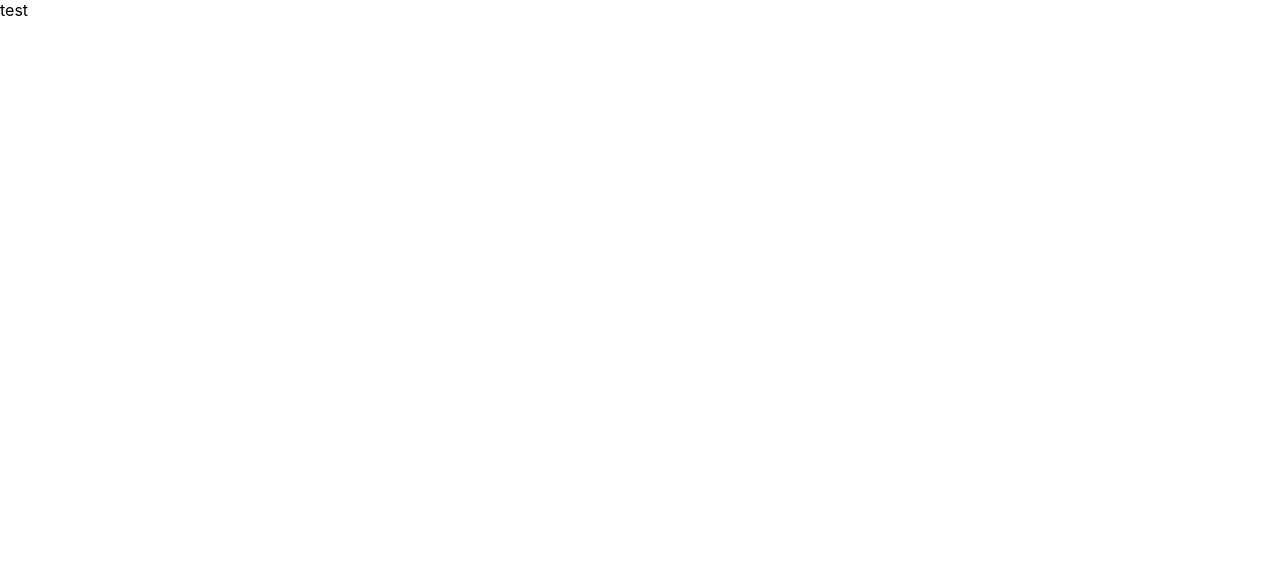
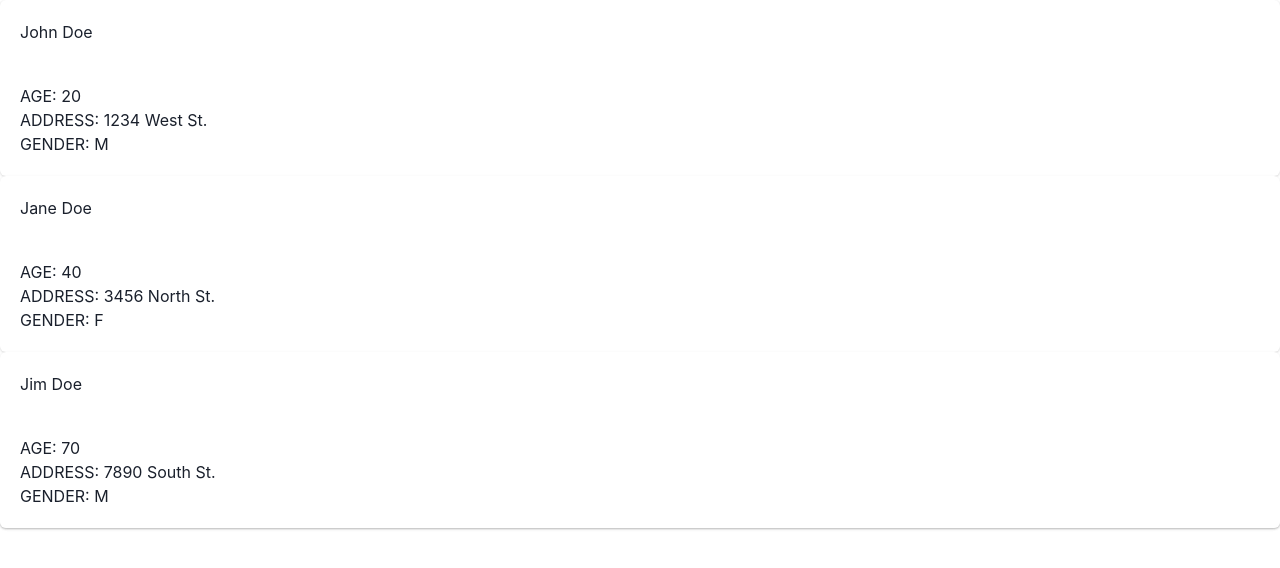
Before and after one commit to ryan-ching/patient-diagnoses, a React (Create React App) app: page / in a window 1280 px wide. Shown: the top 568 px of the page. Built offline with nearby package versions, Linux system fonts and the light colour scheme.

Commit message:
Added patient dummy data, imported chakra-ui for styling

```diff
--- a/package.json
+++ b/package.json
@@ -3,9 +3,13 @@
   "version": "0.1.0",
   "private": true,
   "dependencies": {
+    "@chakra-ui/react": "^2.8.2",
+    "@emotion/react": "^11.11.4",
+    "@emotion/styled": "^11.11.5",
     "@testing-library/jest-dom": "^5.17.0",
     "@testing-library/react": "^13.4.0",
     "@testing-library/user-event": "^13.5.0",
+    "framer-motion": "^11.2.4",
     "react": "^18.3.1",
     "react-dom": "^18.3.1",
     "react-scripts": "^5.0.1",
--- a/src/App.js
+++ b/src/App.js
@@ -1,12 +1,15 @@
+import React from 'react';
+import PatientSection from './components/PatientSection';
+import { ChakraProvider } from '@chakra-ui/react';
 
 
 function App() {
   return (
-    <div className="App">
-      <header className="App-header">
-        test
-      </header>
-    </div>
+    <ChakraProvider>
+      <div>
+        <PatientSection />
+      </div>
+    </ChakraProvider>
   );
 }
 
--- /dev/null
+++ b/src/components/Data.js
@@ -0,0 +1,37 @@
+export const PatientList = [
+    {
+        name: "John Doe",
+        age: 20,
+        Address: "1234 West St.",
+        gender: "M"
+    },
+    {
+        name: "Jane Doe",
+        age: 40,
+        address: "3456 North St.",
+        Gender: "F"
+    },
+    {
+        name: "Jim Doe",
+        age: 70,
+        address: "7890 South St.",
+        Gender: "M"
+    },
+]
+
+export const symptoms = ["Cough", "Fever", "Shortness of breath", "Sore throat", "Loss of taste" , "Loss of smell"]
+
+export const diagnoses = [
+    {
+        name: "COVID-19",
+        symptoms: ["Cough", "Fever", "Shortness of breath", "Sore throat", "Loss of taste" , "Loss of smell"]
+    },
+    {
+        name: "Flu",
+        symptoms: ["Cough", "Fever", "Sore throat"]
+    },
+    {
+        name: "Cold",
+        symptoms: ["Cough", "Sore throat"]
+    }
+]
--- /dev/null
+++ b/src/components/PatientSection.js
@@ -0,0 +1,42 @@
+import React from "react";
+// import { PatientList } from "./Data";
+import { Card, CardHeader, CardBody, CardFooter } from '@chakra-ui/react'
+const PatientList = [
+    {
+        name: "John Doe",
+        age: 20,
+        address: "1234 West St.",
+        gender: "M"
+    },
+    {
+        name: "Jane Doe",
+        age: 40,
+        address: "3456 North St.",
+        gender: "F"
+    },
+    {
+        name: "Jim Doe",
+        age: 70,
+        address: "7890 South St.",
+        gender: "M"
+    },
+]
+
+const PatientSection = () => {
+    return (
+        <Card>
+            {PatientList.map((patient, index) => (
+                <Card key={index}>
+                    <CardHeader>{patient.name}</CardHeader>
+                    <CardBody>
+                        <p>AGE: {patient.age}</p>
+                        <p>ADDRESS: {patient.address}</p>
+                        <p>GENDER: {patient.gender}</p>
+                    </CardBody>
+                </Card>
+            ))}
+        </Card>
+    );
+};
+
+export default PatientSection;
```
Also changed, not shown: src/components/Patient.js (deleted), 1 other file (tests, documents, lock files or other folders).
